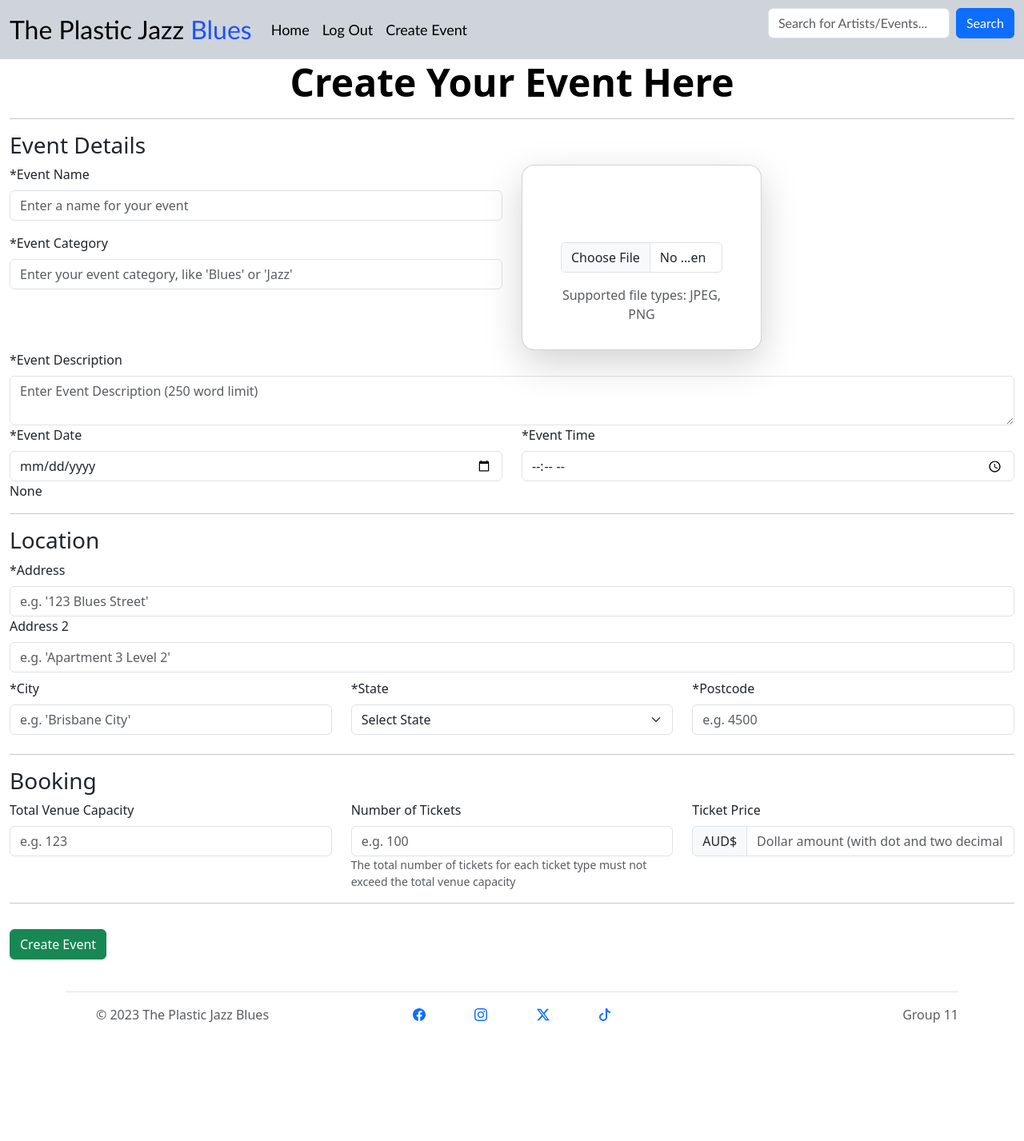
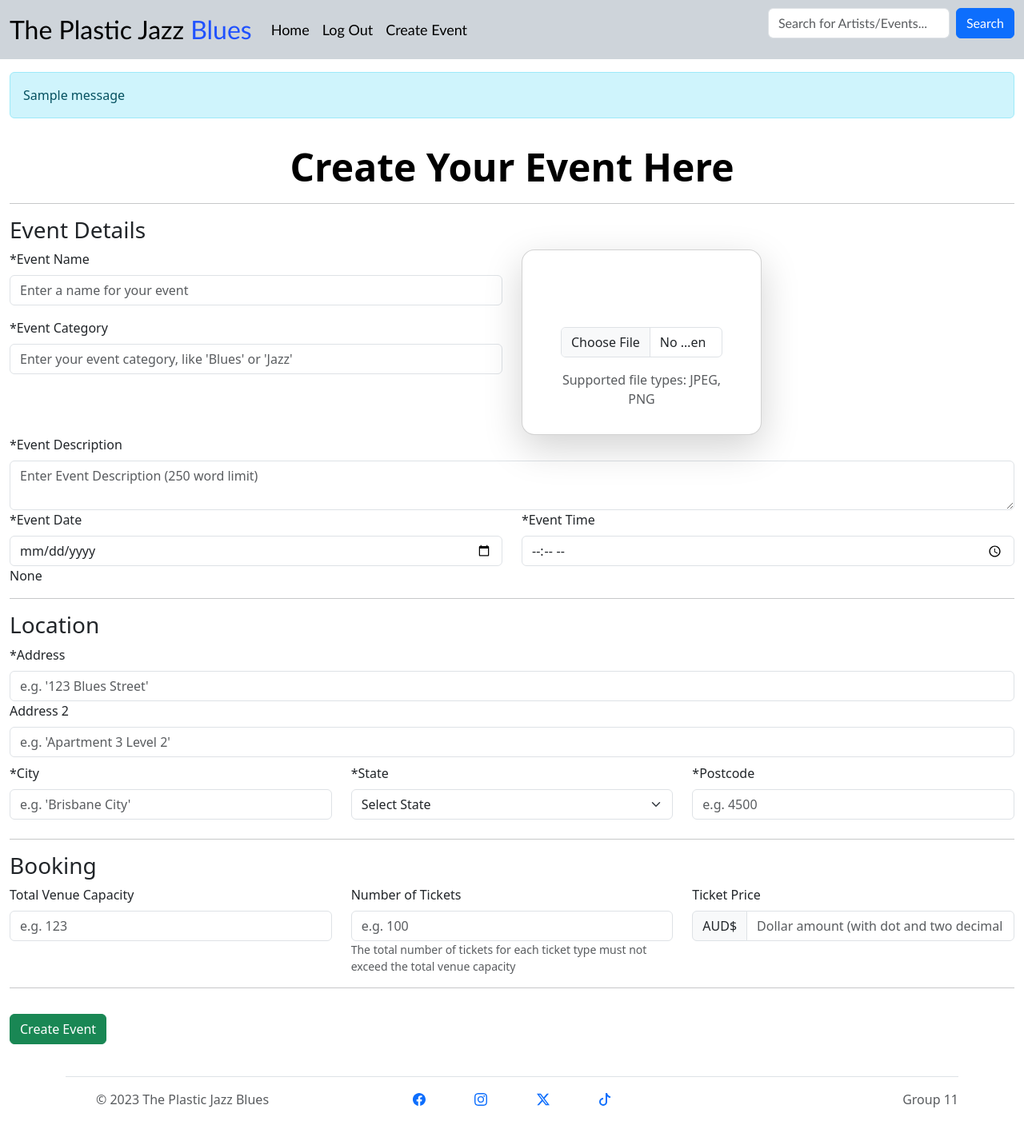
Before and after one commit to HunterRixon25/IAB207GroupAssignment3, a Flask app: page /events/create in a window 1280 px wide. Shown: the whole page at 80% size. Before the commit the page ends 1279 px from the top, so only its background shows below. Run offline with Flask 3, Linux system fonts and the light colour scheme; a user stored in the database is signed in; tables that the repository leaves empty hold one stand-in row (values such as "Sample post"); one stand-in notice (Sample message) is shown; some libraries are stand-ins or nearby versions.

Commit message:
Update base.html
Moved flashing errors from user.html to base.html

```diff
--- a/website/templates/base.html
+++ b/website/templates/base.html
@@ -53,6 +53,21 @@
             </div>
         </nav>
 
+        <!-- flashes any messages to the user -->
+        {% with messages = get_flashed_messages() %}
+        {% if messages %} <!-- check if there are any messages -->
+          <div class="container-fluid">
+            <div class="row mt-3 mb-3">
+              <div class="col-md-12">
+              {% for message in messages %} <!--loop through the messages-->
+                <div class="alert alert-info">{{ message }}</div> <!--display as alert-->
+              {% endfor %}
+            </div>
+          </div>
+        </div>
+        {% endif %}
+        {% endwith %}
+
         {% block header %}
 
         {% endblock %}
```
